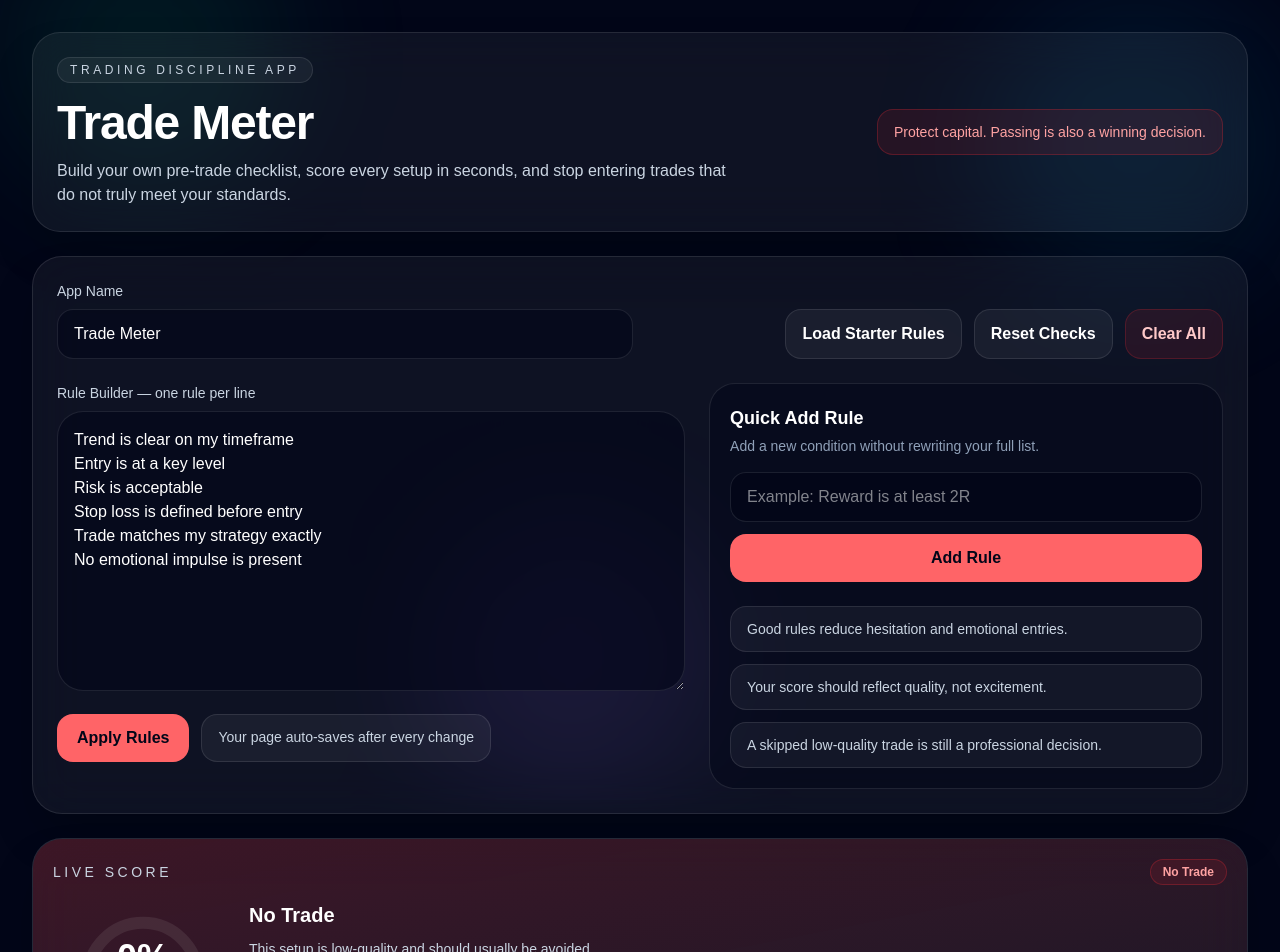
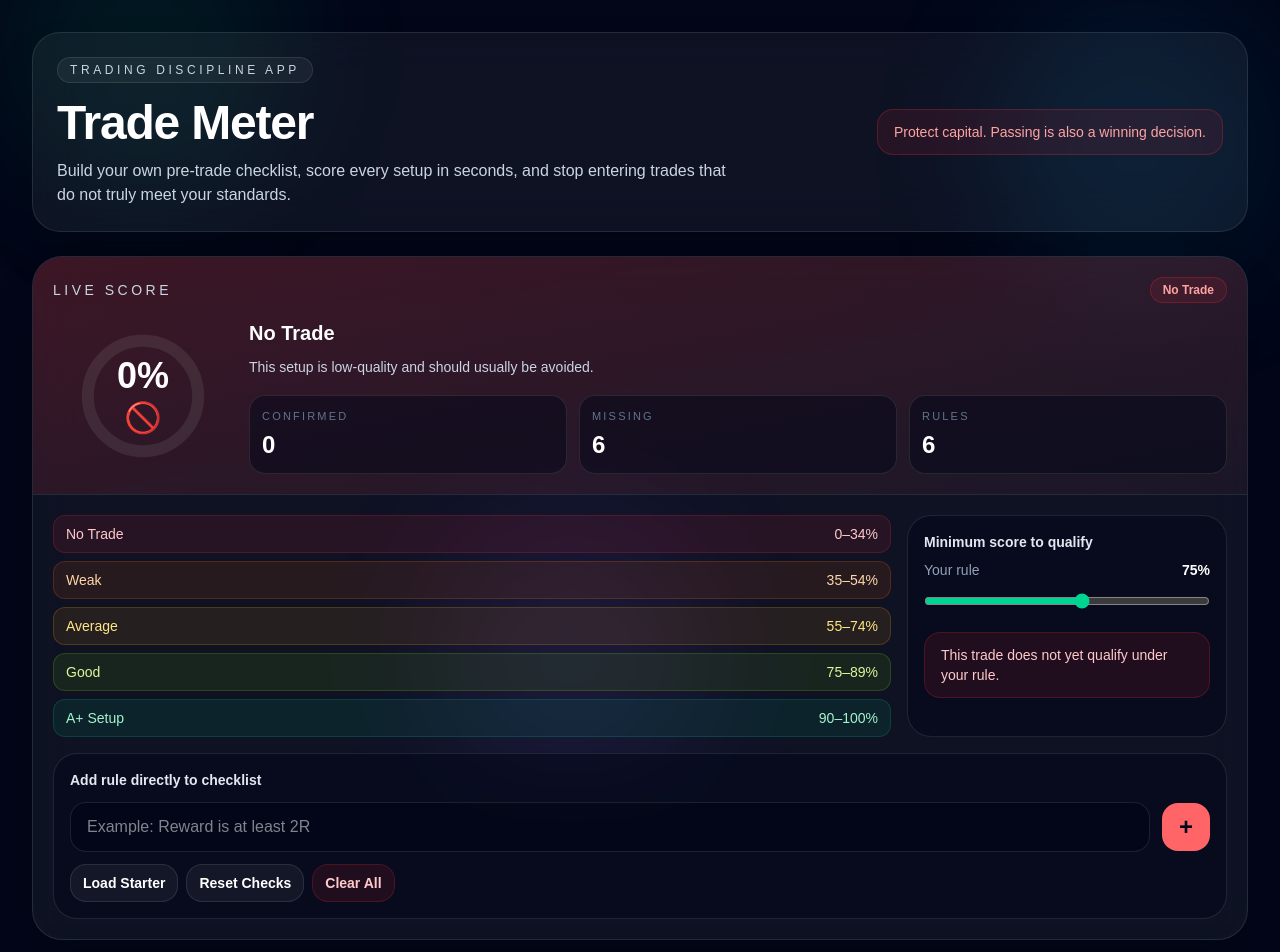
Before and after one commit to Johny-88/Trade-Meter, a Next.js app: page / in a window 1280 px wide. Shown: the top 952 px of the page. Built offline with nearby package versions, Linux system fonts and the light colour scheme.

Commit message:
Update page.tsx

```diff
--- a/app/page.tsx
+++ b/app/page.tsx
@@ -138,8 +138,7 @@ function getRating(score: number) {
 }
 
 export default function Home() {
-  const [title, setTitle] = useState('Trade Meter')
-  const [bulkRules, setBulkRules] = useState(starterRules.join('\n'))
+  const title = 'Trade Meter'
   const [newRule, setNewRule] = useState('')
   const [minScore, setMinScore] = useState(75)
   const [rules, setRules] = useState<Rule[]>(starterRules.map(createRule))
@@ -151,12 +150,12 @@ export default function Home() {
     try {
       const parsed = JSON.parse(saved)
 
-      if (typeof parsed.title === 'string') setTitle(parsed.title)
-      if (typeof parsed.bulkRules === 'string') setBulkRules(parsed.bulkRules)
       if (typeof parsed.minScore === 'number') setMinScore(parsed.minScore)
 
       if (Array.isArray(parsed.rules)) {
         setRules(parsed.rules)
+      } else if (typeof parsed.bulkRules === 'string') {
+        setRules(parseRules(parsed.bulkRules).map(createRule))
       }
     } catch {}
   }, [])
@@ -165,13 +164,12 @@ export default function Home() {
     localStorage.setItem(
       STORAGE_KEY,
       JSON.stringify({
-        title,
-        bulkRules,
         minScore,
         rules,
+        bulkRules: rules.map((rule) => rule.text).join('\n'),
       })
     )
-  }, [title, bulkRules, minScore, rules])
+  }, [minScore, rules])
 
   const checkedCount = rules.filter((rule) => rule.checked).length
   const totalCount = rules.length
@@ -185,20 +183,13 @@ export default function Home() {
   const circumference = 2 * Math.PI * circleRadius
   const dashOffset = circumference - (score / 100) * circumference
 
-  const applyRules = () => {
-    const cleaned = parseRules(bulkRules)
-    setRules(cleaned.map(createRule))
-  }
-
   const loadStarterRules = () => {
-    const text = starterRules.join('\n')
-    setBulkRules(text)
     setRules(starterRules.map(createRule))
   }
 
   const clearAllRules = () => {
-    setBulkRules('')
     setRules([])
+    setNewRule('')
   }
 
   const resetChecks = () => {
@@ -211,7 +202,6 @@ export default function Home() {
 
     const rule = createRule(trimmed)
     setRules((prev) => [...prev, rule])
-    setBulkRules((prev) => (prev.trim() ? `${prev}\n${trimmed}` : trimmed))
     setNewRule('')
   }
 
@@ -224,11 +214,7 @@ export default function Home() {
   }
 
   const deleteRule = (id: string) => {
-    setRules((prev) => {
-      const updated = prev.filter((rule) => rule.id !== id)
-      setBulkRules(updated.map((rule) => rule.text).join('\n'))
-      return updated
-    })
+    setRules((prev) => prev.filter((rule) => rule.id !== id))
   }
 
   return (
@@ -264,115 +250,6 @@ export default function Home() {
         </div>
 
         <div className="space-y-6">
-          <section className="space-y-6">
-            <div className="rounded-[30px] border border-white/10 bg-white/5 p-5 shadow-2xl backdrop-blur-xl md:p-6">
-              <div className="mb-6 flex flex-col gap-4 xl:flex-row xl:items-end xl:justify-between">
-                <div className="w-full max-w-xl">
-                  <label className="mb-2 block text-sm text-slate-300">
-                    App Name
-                  </label>
-
-                  <input
-                    value={title}
-                    onChange={(e) => setTitle(e.target.value)}
-                    className="w-full rounded-2xl border border-white/10 bg-slate-950/60 px-4 py-3 text-white outline-none transition focus:border-slate-500"
-                  />
-                </div>
-
-                <div className="flex flex-wrap gap-3">
-                  <button
-                    onClick={loadStarterRules}
-                    className="rounded-2xl border border-white/10 bg-white/5 px-4 py-3 font-semibold text-white transition hover:bg-white/10"
-                  >
-                    Load Starter Rules
-                  </button>
-
-                  <button
-                    onClick={resetChecks}
-                    className="rounded-2xl border border-white/10 bg-white/5 px-4 py-3 font-semibold text-white transition hover:bg-white/10"
-                  >
-                    Reset Checks
-                  </button>
-
-                  <button
-                    onClick={clearAllRules}
-                    className="rounded-2xl border border-red-500/20 bg-red-500/10 px-4 py-3 font-semibold text-red-200 transition hover:bg-red-500/20"
-                  >
-                    Clear All
-                  </button>
-                </div>
-              </div>
-
-              <div className="grid gap-6 xl:grid-cols-[1.1fr_0.9fr]">
-                <div>
-                  <label className="mb-2 block text-sm text-slate-300">
-                    Rule Builder — one rule per line
-                  </label>
-
-                  <textarea
-                    value={bulkRules}
-                    onChange={(e) => setBulkRules(e.target.value)}
-                    className="min-h-[280px] w-full rounded-[26px] border border-white/10 bg-slate-950/60 px-4 py-4 text-white outline-none transition focus:border-slate-500"
-                    placeholder={`Trend is clear on my timeframe
-Entry is at a key level
-Risk is acceptable
-Trade matches my strategy exactly`}
-                  />
-
-                  <div className="mt-4 flex flex-wrap gap-3">
-                    <button
-                      onClick={applyRules}
-                      className={`rounded-2xl px-5 py-3 font-semibold transition ${styles.button}`}
-                    >
-                      Apply Rules
-                    </button>
-
-                    <div className="rounded-2xl border border-white/10 bg-white/5 px-4 py-3 text-sm text-slate-300">
-                      Your page auto-saves after every change
-                    </div>
-                  </div>
-                </div>
-
-                <div className="rounded-[26px] border border-white/10 bg-slate-950/50 p-4 md:p-5">
-                  <div className="text-lg font-semibold">Quick Add Rule</div>
-                  <p className="mt-1 text-sm text-slate-400">
-                    Add a new condition without rewriting your full list.
-                  </p>
-
-                  <div className="mt-4 flex flex-col gap-3">
-                    <input
-                      value={newRule}
-                      onChange={(e) => setNewRule(e.target.value)}
-                      onKeyDown={(e) => {
-                        if (e.key === 'Enter') addRule()
-                      }}
-                      placeholder="Example: Reward is at least 2R"
-                      className="w-full rounded-2xl border border-white/10 bg-slate-950/70 px-4 py-3 text-white outline-none transition focus:border-slate-500"
-                    />
-
-                    <button
-                      onClick={addRule}
-                      className={`rounded-2xl px-5 py-3 font-semibold transition ${styles.button}`}
-                    >
-                      Add Rule
-                    </button>
-                  </div>
-
-                  <div className="mt-6 space-y-3">
-                    <div className="rounded-2xl border border-white/10 bg-white/5 px-4 py-3 text-sm text-slate-300">
-                      Good rules reduce hesitation and emotional entries.
-                    </div>
-                    <div className="rounded-2xl border border-white/10 bg-white/5 px-4 py-3 text-sm text-slate-300">
-                      Your score should reflect quality, not excitement.
-                    </div>
-                    <div className="rounded-2xl border border-white/10 bg-white/5 px-4 py-3 text-sm text-slate-300">
-                      A skipped low-quality trade is still a professional decision.
-                    </div>
-                  </div>
-                </div>
-              </div>
-            </div>
-
           <div className="sticky top-3 z-20 overflow-hidden rounded-[30px] border border-white/10 bg-white/5 shadow-2xl backdrop-blur-xl">
             <div className={`bg-gradient-to-br ${styles.soft} p-4 md:p-5`}>
               <div className="mb-4 flex flex-col gap-3 md:flex-row md:items-center md:justify-between">
@@ -507,6 +384,55 @@ Trade matches my strategy exactly`}
                   </div>
                 </div>
               </div>
+
+              <div className="mt-4 rounded-[24px] border border-white/10 bg-slate-950/50 p-3 md:p-4">
+                <div className="mb-3 text-sm font-semibold text-slate-200">
+                  Add rule directly to checklist
+                </div>
+
+                <div className="flex items-center gap-3">
+                  <input
+                    value={newRule}
+                    onChange={(e) => setNewRule(e.target.value)}
+                    onKeyDown={(e) => {
+                      if (e.key === 'Enter') addRule()
+                    }}
+                    placeholder="Example: Reward is at least 2R"
+                    className="w-full rounded-2xl border border-white/10 bg-slate-950/70 px-4 py-3 text-white outline-none transition focus:border-slate-500"
+                  />
+
+                  <button
+                    onClick={addRule}
+                    aria-label="Add rule"
+                    className={`flex h-12 w-12 shrink-0 items-center justify-center rounded-2xl text-2xl font-bold transition ${styles.button}`}
+                  >
+                    +
+                  </button>
+                </div>
+
+                <div className="mt-3 flex flex-wrap gap-2">
+                  <button
+                    onClick={loadStarterRules}
+                    className="rounded-2xl border border-white/10 bg-white/5 px-3 py-2 text-sm font-semibold text-white transition hover:bg-white/10"
+                  >
+                    Load Starter
+                  </button>
+
+                  <button
+                    onClick={resetChecks}
+                    className="rounded-2xl border border-white/10 bg-white/5 px-3 py-2 text-sm font-semibold text-white transition hover:bg-white/10"
+                  >
+                    Reset Checks
+                  </button>
+
+                  <button
+                    onClick={clearAllRules}
+                    className="rounded-2xl border border-red-500/20 bg-red-500/10 px-3 py-2 text-sm font-semibold text-red-200 transition hover:bg-red-500/20"
+                  >
+                    Clear All
+                  </button>
+                </div>
+              </div>
             </div>
           </div>
 
@@ -526,7 +452,7 @@ Trade matches my strategy exactly`}
 
             {rules.length === 0 ? (
               <div className="rounded-[24px] border border-dashed border-white/10 bg-slate-950/50 p-8 text-center text-slate-400">
-                  No rules yet. Add your rules and press Apply Rules.
+                No rules yet. Add rules using the + button above.
               </div>
             ) : (
               <div className="max-h-[560px] space-y-2 overflow-y-auto pr-1">
@@ -575,7 +501,6 @@ Trade matches my strategy exactly`}
               </div>
             )}
           </div>
-          </section>
         </div>
       </div>
     </main>
```
Lines whose indentation alone changed are shown as unchanged.
